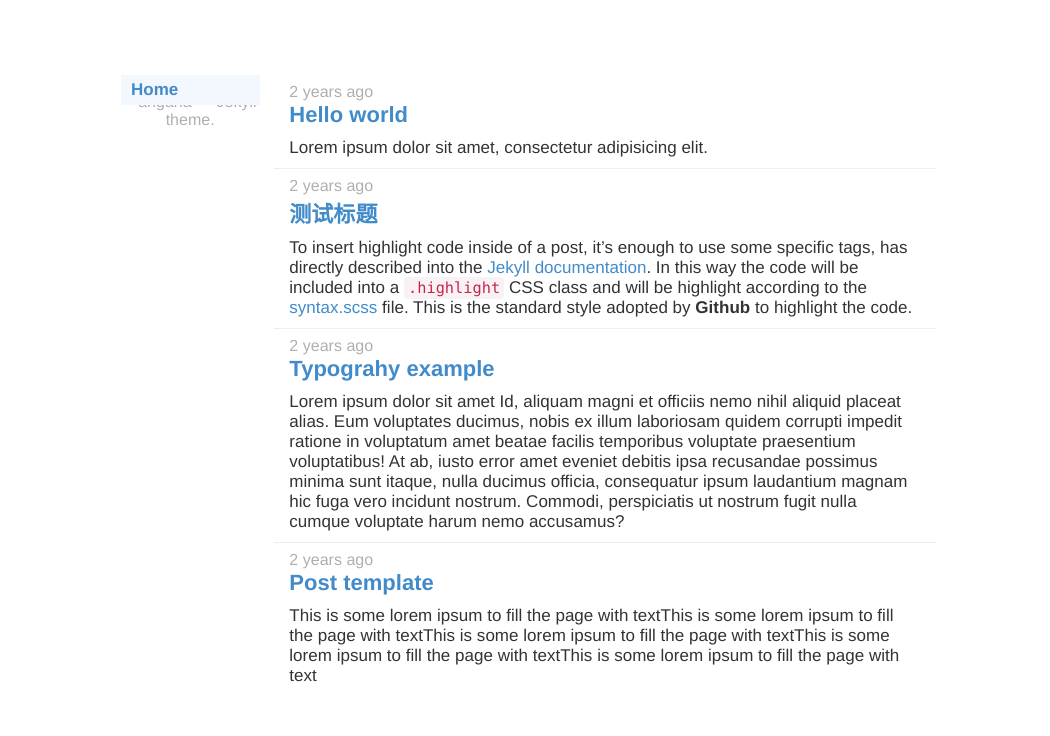
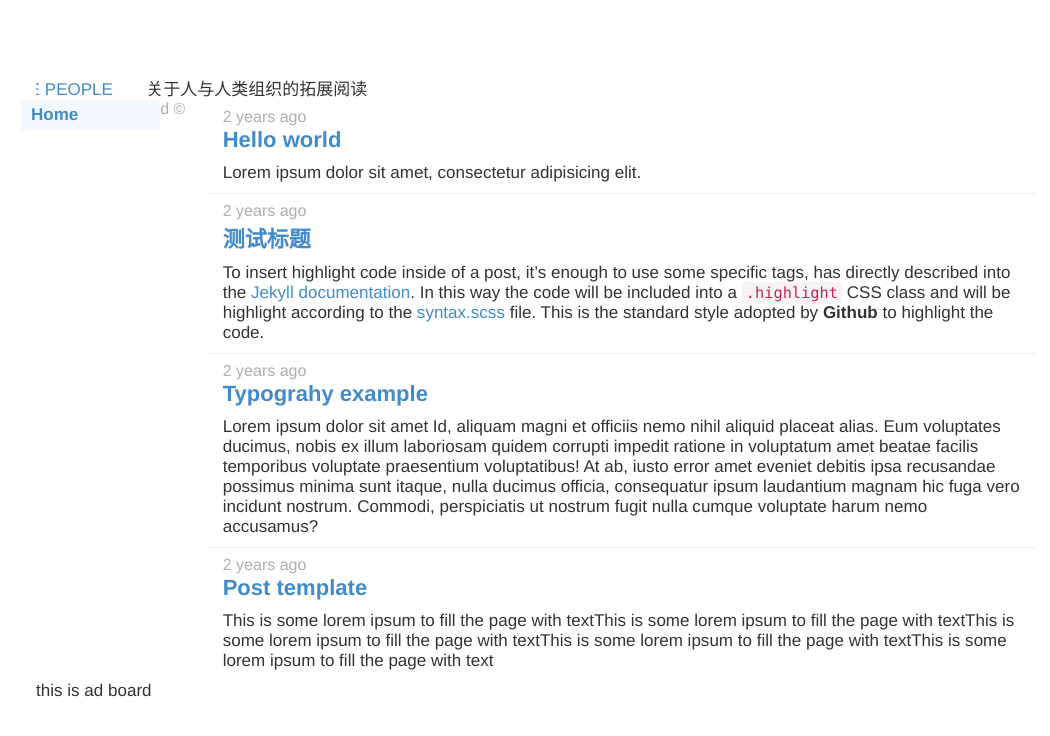
Before and after one commit to andyljj/thepeople, a Jekyll site: the page built from index.html, in a window 1280 px wide. Shown: the top 736 px of the page, without its empty margins (104-1154 px from the left). Built offline with Jekyll 4.4.1, drawn with Linux system fonts in a browser that asks for light colours; some web fonts are replaced; Markdown is read by kramdown in place of the engine named in the settings.

Commit message:
增加default模板的版块

```diff
--- a/_config.yml
+++ b/_config.yml
@@ -1,4 +1,4 @@
-name: ThePeople
+name: THE PEOPLE
 description: 关于人与人类组织的拓展阅读
 
 sass:
--- a/_includes/head.html
+++ b/_includes/head.html
@@ -16,6 +16,8 @@
         <!-- Custom CSS -->
         <link rel="stylesheet" href="{{ "/assets/css/main.css" | prepend: site.url }}">
         <link href='http://fonts.googleapis.com/css?family=Poly:400,400italic' rel='stylesheet' type='text/css'>
+        <link rel="stylesheet" href="{{ "/assets/css/thepeople.css" | prepend: site.url }}">
+
         <!-- JQuery -->
         <script src="{{ "/assets/js/jquery-1.10.2.js" | prepend: site.url }}"></script>
         <!-- HTML5 Shim and Respond.js IE8 support of HTML5 elements and media queries -->
--- a/_includes/sidenav.html
+++ b/_includes/sidenav.html
@@ -16,5 +16,5 @@
     </a> -->
 </ul>
 <footer class="footer text-center meta">
-    Powered by <a class="link" href="https://github.com/nadjetey/wangana">Wangana</a> &mdash; Jekyll theme.
+    All Rights Reserved &copy;
 </footer>
--- a/_layouts/default.html
+++ b/_layouts/default.html
@@ -5,6 +5,10 @@
     <div id="wrap">
         <div id="body" class="container">
             <div class="row row-offcanvas row-offcanvas-left">
+                <!-- head for whole site  -->
+                <header id="sitehead" class="row" >
+                    <a href="http://andyljj.github.io/thepeople">THE PEOPLE</a> &nbsp; &nbsp; &nbsp; <span>{{ site.description }}</span>
+                </header>
                 <!-- side navigation -->
                 <nav id="nav" role="navigation" class="col-sm-2 sidebar-offcanvas">
                     <header id="menu" role="banner">
@@ -41,6 +45,10 @@
                         {{ content }}
                     </div>
                 </div>
+                <!-- advertising board -->
+                <div id="adboard" class="col-sm-2 sidebar-offcanvas">
+                    <p>this is ad board</p>
+                </div>
             </div>
         </div>
 
--- /dev/null
+++ b/assets/css/thepeople.css
@@ -0,0 +1,4 @@
+#wrap .container {
+    max-width: 1000px !important;
+    padding: 75px 0 60px;
+}
```
